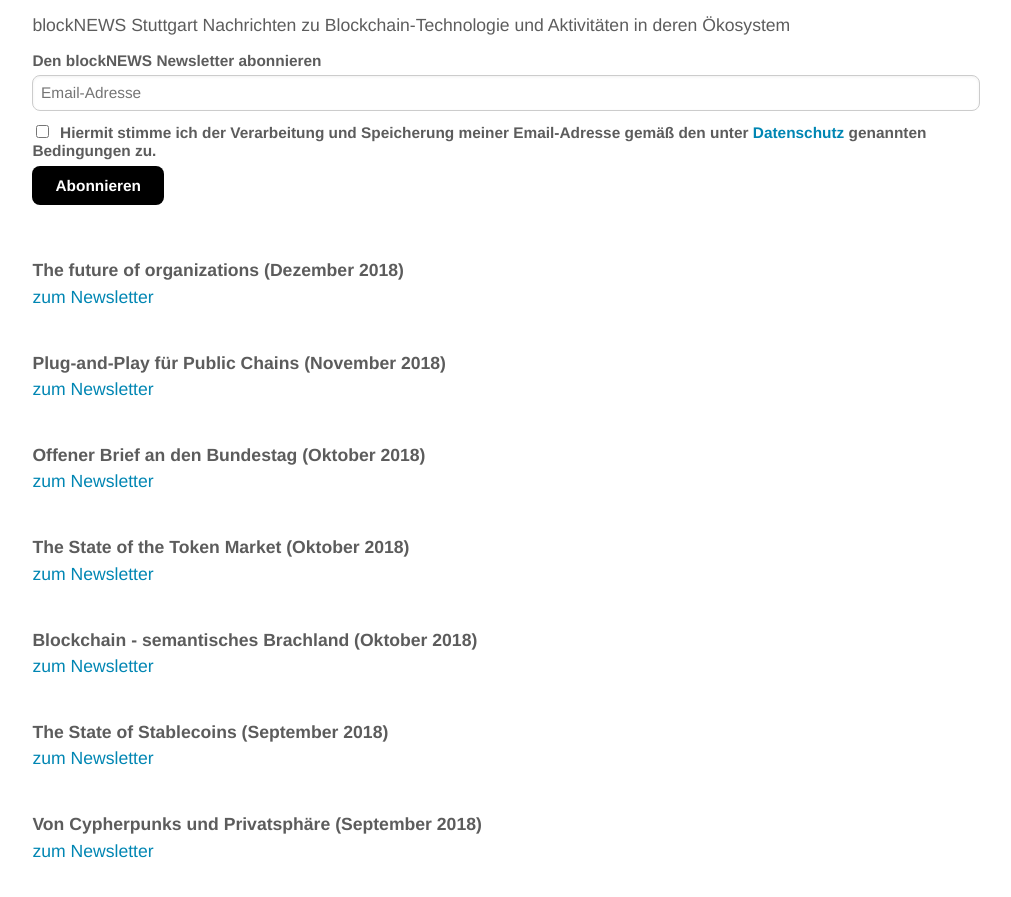
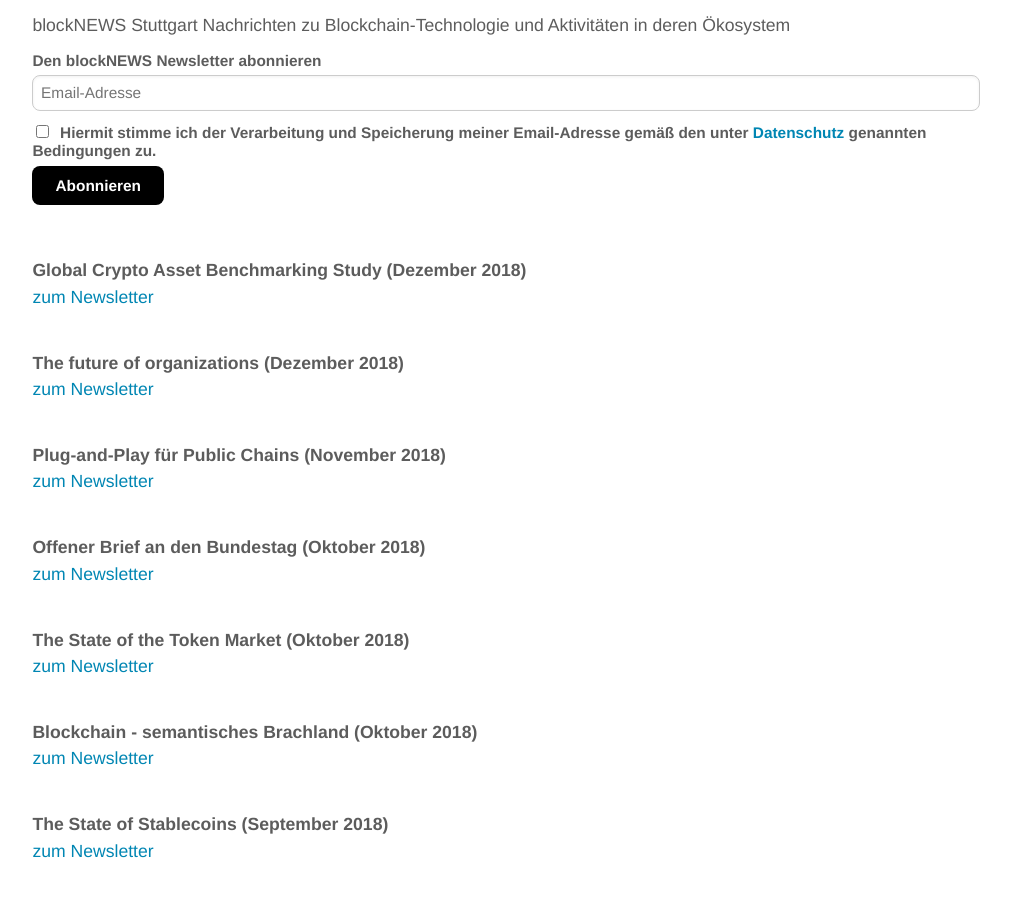
Before and after one commit to blocklab/site, a Jekyll site: the page built from newsletter.md, in a window 1280 px wide and 900 px high, scrolled down 529 px. Shown: the top 897 px of the window, without its empty margins (134-1145 px from the left). Built offline with Jekyll 4.4.1, drawn with Linux system fonts in a browser that asks for light colours; comment, search, counter and statistics services are not loaded.

Commit message:
Update newsletter.md

```diff
--- a/newsletter.md
+++ b/newsletter.md
@@ -33,6 +33,11 @@ Nachrichten zu Blockchain-Technologie und Aktivitäten in deren Ökosystem
 <!--End mc_embed_signup-->
 
 <br>
+<br>
+**Global Crypto Asset Benchmarking Study (Dezember 2018)**
+<br>
+[zum Newsletter](https://mailchi.mp/33d60046b3b8/blockchain-in-der-kw16-private-key-und-wallet-sicherheit-696269)
+
 <br>
 **The future of organizations (Dezember 2018)**
 <br>
```
